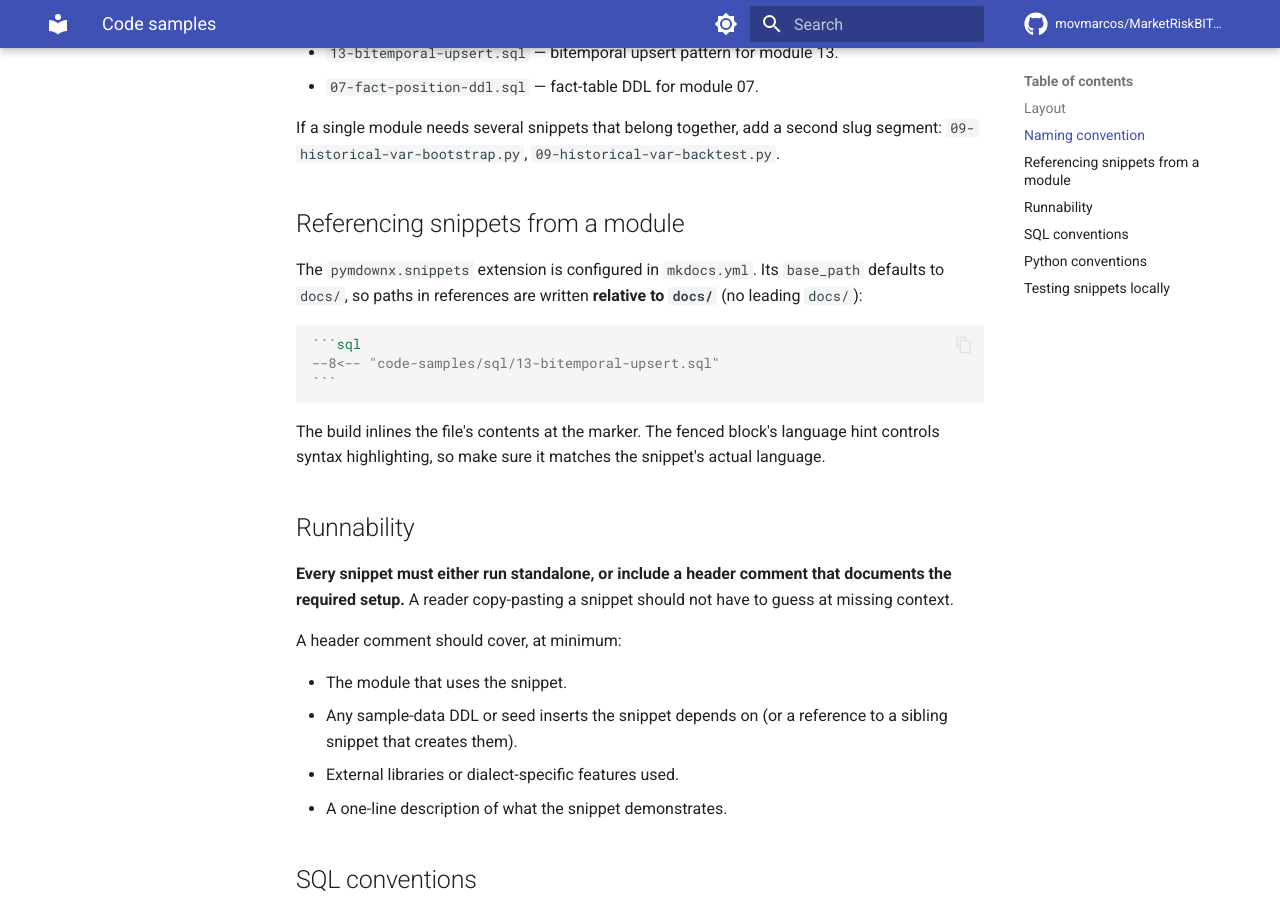
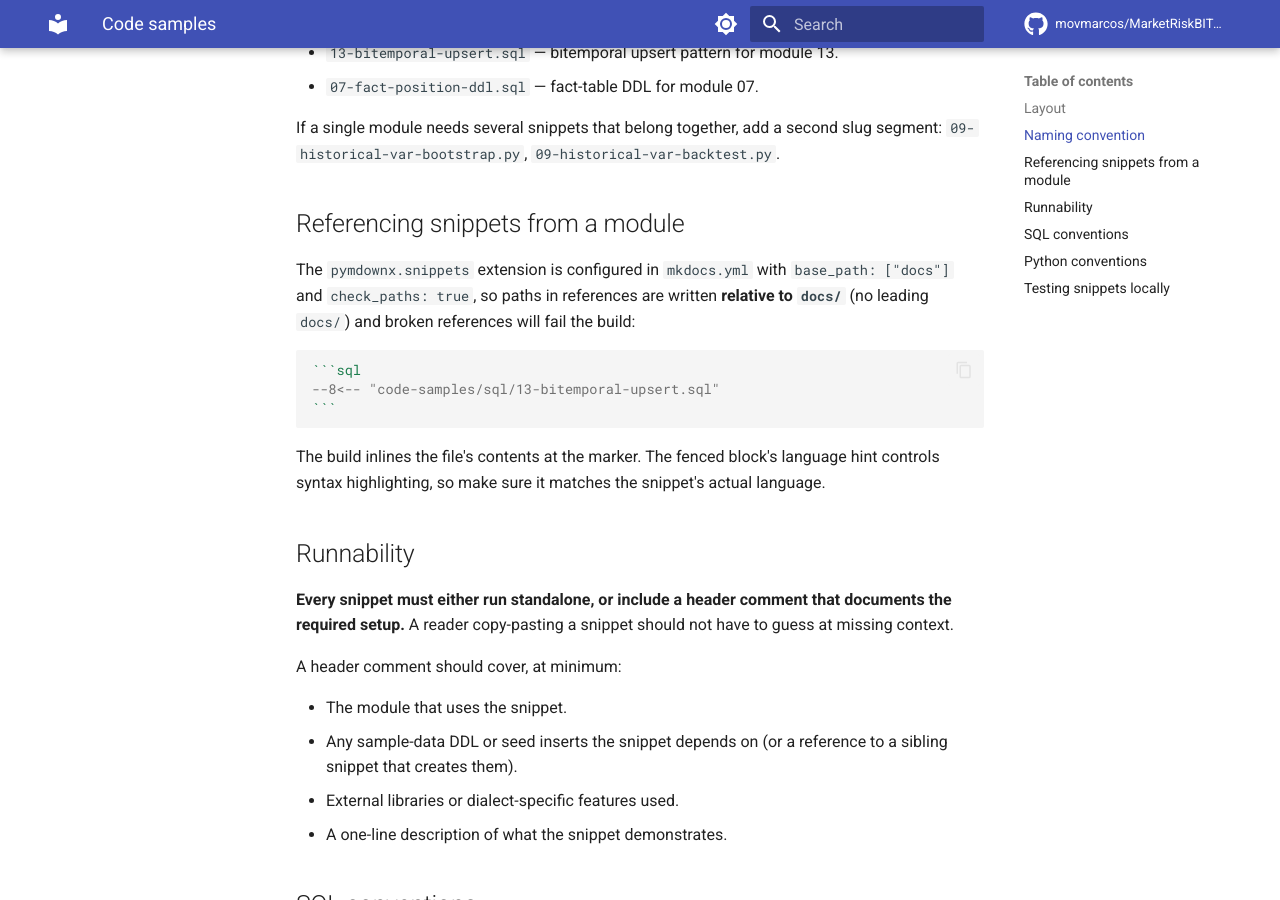
Before and after one commit to movmarcos/MarketRiskBITraining, an MkDocs documentation site: the page built from docs/code-samples/README.md, in a window 1280 px wide and 900 px high, scrolled down 769 px. Built offline with MkDocs 1.6.1 and Material for MkDocs 9.7.7, drawn with Linux system fonts in a browser that asks for light colours; comment, search, counter and statistics services are not loaded.

Commit message:
Fix code-samples README base_path claim

`````diff
--- a/docs/code-samples/README.md
+++ b/docs/code-samples/README.md
@@ -29,7 +29,7 @@ If a single module needs several snippets that belong together, add a second slu
 
 ## Referencing snippets from a module
 
-The `pymdownx.snippets` extension is configured in `mkdocs.yml`. Its `base_path` defaults to `docs/`, so paths in references are written **relative to `docs/`** (no leading `docs/`):
+The `pymdownx.snippets` extension is configured in `mkdocs.yml` with `base_path: ["docs"]` and `check_paths: true`, so paths in references are written **relative to `docs/`** (no leading `docs/`) and broken references will fail the build:
 
 ````markdown
 ```sql
`````
